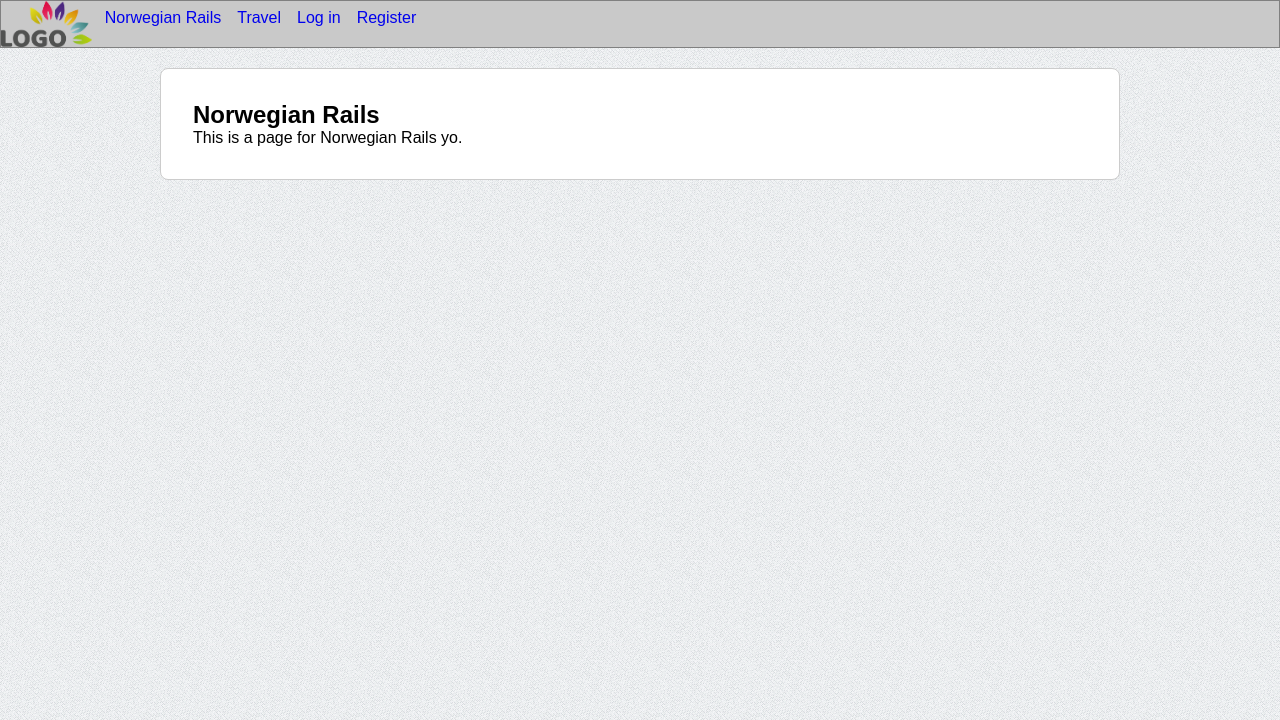
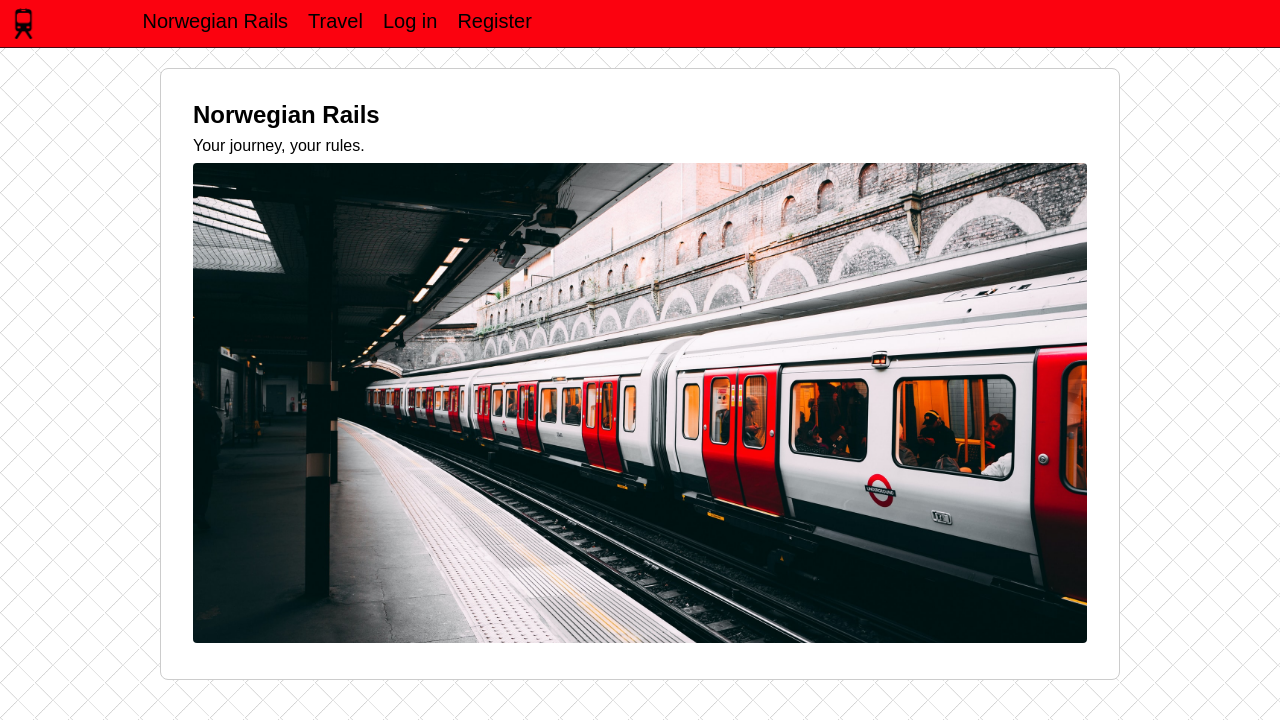
Before and after one commit to aunefyren/norwegian-rails, a PHP site: page / in a window 1280 px wide. Shown: the top 720 px of the page. Run offline with PHP 8.4, Linux system fonts and the light colour scheme; some libraries are stand-ins or nearby versions.

Commit message:
CSS update
More red

```diff
--- a/css/custom.css
+++ b/css/custom.css
@@ -14,6 +14,10 @@ body {
     text-align: center;
     padding: 1em 2.5em;
     font-family: 'Source Sans Pro', sans-serif;
+}
+
+#response {
+    padding: 0 2.5em;
 }
 
 .alert {
@@ -33,7 +37,7 @@ body {
 }
 
 .alert-success {
-    background-color: #73ef68f5;
+    background-color: #84cf7df5;
 }
 
 .alert-info {
@@ -58,6 +62,10 @@ h1, h2, p {
     margin: auto;
 }
 
+p {
+    padding: 0.5em 0;
+}
+
 .show {
     display: inline-block;
 }
@@ -70,7 +78,8 @@ h1, h2, p {
     height: 100%;
     box-sizing: border-box;
     margin: auto;
-    display: inline-block
+    display: inline-block;
+    width: 10%;
 }
 
 .navbar {
@@ -80,9 +89,11 @@ h1, h2, p {
     margin: auto;
     display: inline-block;
     box-sizing: border-box;
-    background-color: #c9c9c9;
-    border: 1px solid grey!important;
+    background-color: #fb020f;
+    border-bottom: 1px solid #490711!important;
     overflow: hidden;
+    font-family: 'Source Sans Pro', sans-serif;
+    color: black;
 }
 
 .navbar-items {
@@ -90,6 +101,8 @@ h1, h2, p {
     margin: auto;
     box-sizing: border-box;
     height: 100%;
+    color: black;
+    width: 85%;
 }
 
 .navbar-brand, .nav-item {
@@ -101,12 +114,14 @@ h1, h2, p {
     float: left;
     height: 100%;
     vertical-align: 50%;
+    color: black;
+    font-size: 1.25em;
 
 }
 
 .navbar-brand:hover, .nav-item:hover {
-  background-color: #ddd;
-  color: black;
+    background-color: #490711;
+    color: white;
 }
 
 form {
@@ -115,9 +130,23 @@ form {
     font-size: 1em;
 }
 
+hr {
+    margin: 1em;
+}
+
 .form-group {
     max-width: 25em;
-    display: table;
+    display: inline-block;
+    box-sizing: border-box;
+    margin: auto;
+    padding: 0.5em;
+    font-size: 1em;
+    text-align: left;
+}
+
+.form-group2 {
+    max-width: 25em;
+    display: block;
     box-sizing: border-box;
     margin: auto;
     padding: 0.5em;
@@ -125,14 +154,15 @@ form {
 }
 
 .form-button {
-    color: white;
+    color: black;
     padding: 0.5em 1em;
     border: none;
     cursor: pointer;
-    background-color: #4260c7;
+    background-color: #fb020f;
     border-radius: 4px;
     min-width: 5em;
     font-size: 1em;
+    border-bottom: 1px solid #490711!important;
 }
 
 label {
--- a/index.html
+++ b/index.html
@@ -23,7 +23,7 @@
 
     <nav class="navbar">
         <div class="nav-logo">
-            <a href="#" onclick="loadPage();"><img style="box-sizing: border-box;height: 100%;" src="assets/logo/logo.png"></a>
+            <a href="#" onclick="loadPage();"><img style="box-sizing: border-box;height: 100%; padding: 0.5em 0 0.5em 0.5em;" src="assets/logo/logo.png"></a>
         </div>
 
         <div class="navbar-items">
--- a/index.js
+++ b/index.js
@@ -15,8 +15,10 @@ function loadPage() {
                     <h2> Norwegian Rails </h5>
 
                     <p>
-                        This is a page for Norwegian Rails yo.
+                        Your journey, your rules.
                     </p>
+
+                    <img src="assets/banner.jpg" style="width: 100%; height: 30em; object-fit: cover; border-radius: 4px;">
                 </div>
     `;
 
@@ -42,12 +44,12 @@ function loadLogin() {
             <input type='password' class='form-control' id='user_password' name='user_password' placeholder='Write your password.' required>
         </div>
 
-        <div class="form-group">
+        <div class="form-group2">
             <input type="checkbox" name="policy" id="policy" style="display:inline-block!important;" required />
             <label for="policy" style="display:inline-block!important;">I allow this site to harvest my information.</a></label>
         </div>
 
-        <div class='form-group'>
+        <div class='form-group2'>
             <button type='submit' class='form-button' id='log_in_button' class='btn btn-primary'>Log in</button>
         </div>
 
@@ -114,6 +116,8 @@ function loadRegister() {
             <input type='email' class='form-control' id='user_email' name='user_email' placeholder='Write your email.' value='` + written_email + `' required>
         </div>
 
+        <hr>
+
         <div class='form-group'>
             <label for='user_firstname'>First name</label>
             <input type='text' class='form-control' id='user_firstname' name='user_firstname' placeholder='Write your name.' value='' required>
@@ -129,6 +133,8 @@ function loadRegister() {
             <input type='date' class='form-control' id='user_birth_date' name='user_birth_date' placeholder='' value='' required>
         </div>
 
+        <hr>
+
         <div class='form-group'>
             <label for='user_password'>Password</label>
             <input type='password' class='form-control' id='user_password' name='user_password' placeholder='Write your password.' required>
@@ -139,12 +145,12 @@ function loadRegister() {
             <input type='password' class='form-control' id='user_password_2' name='user_password_2' placeholder='Write your password again.' required>
         </div>
 
-        <div class="form-group">
+        <div class="form-group2">
             <input type="checkbox" name="policy" id="policy" style="display:inline-block!important;" required />
             <label for="policy" style="display:inline-block!important;">I allow this site to harvest my information.</a></label>
         </div>
 
-        <div class='form-group'>
+        <div class='form-group2'>
             <button type='submit' class='form-button' id='register_button' class='btn btn-primary'>Register</button>
         </div>
 
@@ -232,6 +238,8 @@ function loadUser() {
             <input type='password' class='form-control' id='user_password_2' name='user_password_2' placeholder='Repeat your new password.'>
         </div>
 
+        <hr>
+
         <div class='form-group'>
             <label for='user_firstname'>First name</label>
             <input type='text' class='form-control' id='user_firstname' name='user_firstname' value='` + login_data.data.user_firstname + `' readonly>
@@ -252,12 +260,14 @@ function loadUser() {
             <input type='date' class='form-control' id='user_creation' name='user_creation' value='` + user_creation[0] + `' readonly>
         </div>
 
+        <hr>
+
         <div class='form-group'>
             <label for='user_password_orig'>Password</label>
             <input type='password' class='form-control' id='user_password_orig' name='user_password_orig' placeholder='Write your password.' required>
         </div>
 
-        <div class='form-group'>
+        <div class='form-group2'>
             <button type='submit' class='form-button' id='register_button' class='btn btn-primary'>Save changes</button>
         </div>
 
```
Also changed, not shown: assets/banner.jpg (added), assets/favicons/favicon.ico, assets/logo/logo.png, assets/pattern.png.
